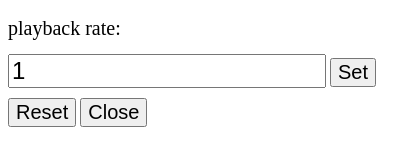
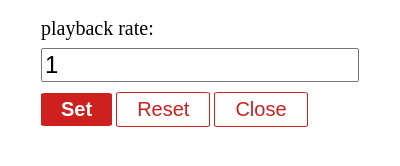
Before and after one commit to yethu/SetVideoSpeed, a browser extension: page popup.html in a window 400 px wide. Drawn offline with Linux system fonts and the light colour scheme.

Commit message:
Added styling

```diff
--- a/popup.html
+++ b/popup.html
@@ -3,6 +3,12 @@
 
 <head>
   <style type="text/css">
+    body {
+      min-width: 225px;
+      display: flex;
+      justify-content: center;
+    }
+
     label {
       line-height: 2;
       font-size: 1.25em;
@@ -15,16 +21,47 @@
     button {
       font-size: 1.25em;
       margin-top: 0.5em;
+      border-radius: 5%;
+      padding: .25em 1em;
+    }
+
+    button#setPlaybackRate {
+      background-color: #cd201f;
+      border: none;
+      color: white;
+      font-weight: 600;
+    }
+
+    button#resetPlaybackRate,
+    button#closePopUp {
+      background-color: transparent;
+      border: 1px solid #cd201f;
+      color: #cd201f;
+    }
+
+    form {
+      display: flex;
+      flex-direction: column;
+    }
+
+    *:focus {
+      outline: 1px solid #cd201f;
     }
   </style>
 </head>
 
 <body>
-  <label for="playbackRate">playback rate:</label>
-  <input type="number" name="playbackRate" id="playbackRate" value="1" step="0.1" min="0" />
-  <button id="setPlaybackRate">Set</button>
-  <button id="resetPlaybackRate">Reset</button>
-  <button id="closePopUp">Close</button>
+  <form>
+    <div class="input-group">
+      <label for="playbackRate">playback rate:</label> <br />
+      <input type="number" name="playbackRate" id="playbackRate" value="1" step="0.1" min="0" />
+    </div>
+    <div class="button-group">
+      <button id="setPlaybackRate">Set</button>
+      <button id="resetPlaybackRate">Reset</button>
+      <button id="closePopUp">Close</button>
+    </div>
+  </form>
   <script src="popup.js"></script>
 </body>
 
```
